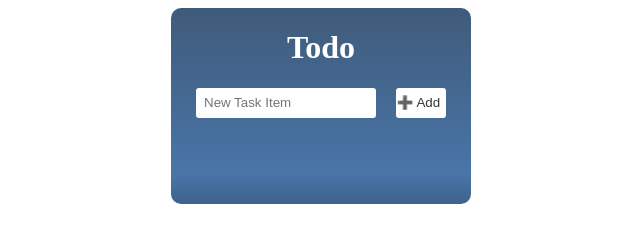
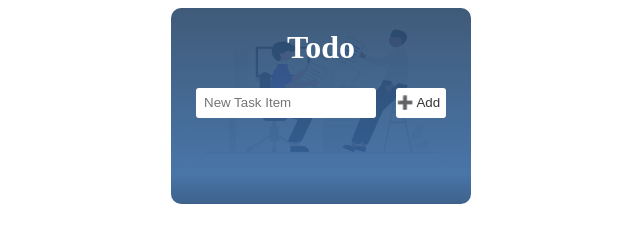
Before and after one commit to KristersgCode/VanillaTodoList, a plain HTML site: page index.html in a window 1280 px wide. Shown: the whole page, without its empty margins (319-959 px from the left). Drawn offline with Linux system fonts and the light colour scheme.

Commit message:
changed img

```diff
--- a/style.css
+++ b/style.css
@@ -16,10 +16,13 @@ body {
 
 .container {
   background-image: linear-gradient(
-    to bottom,
-    rgba(43, 73, 107, 0.9),
-    rgba(53, 102, 158, 0.9)
-  );
+      to bottom,
+      rgba(43, 73, 107, 0.9),
+      rgba(53, 102, 158, 0.9)
+    ),
+    url(./img/working.png);
+  background-repeat: no-repeat;
+  background-size: 300px 166px;
   border-top-left-radius: 10px;
   border-top-right-radius: 10px;
   width: 300px;
```
